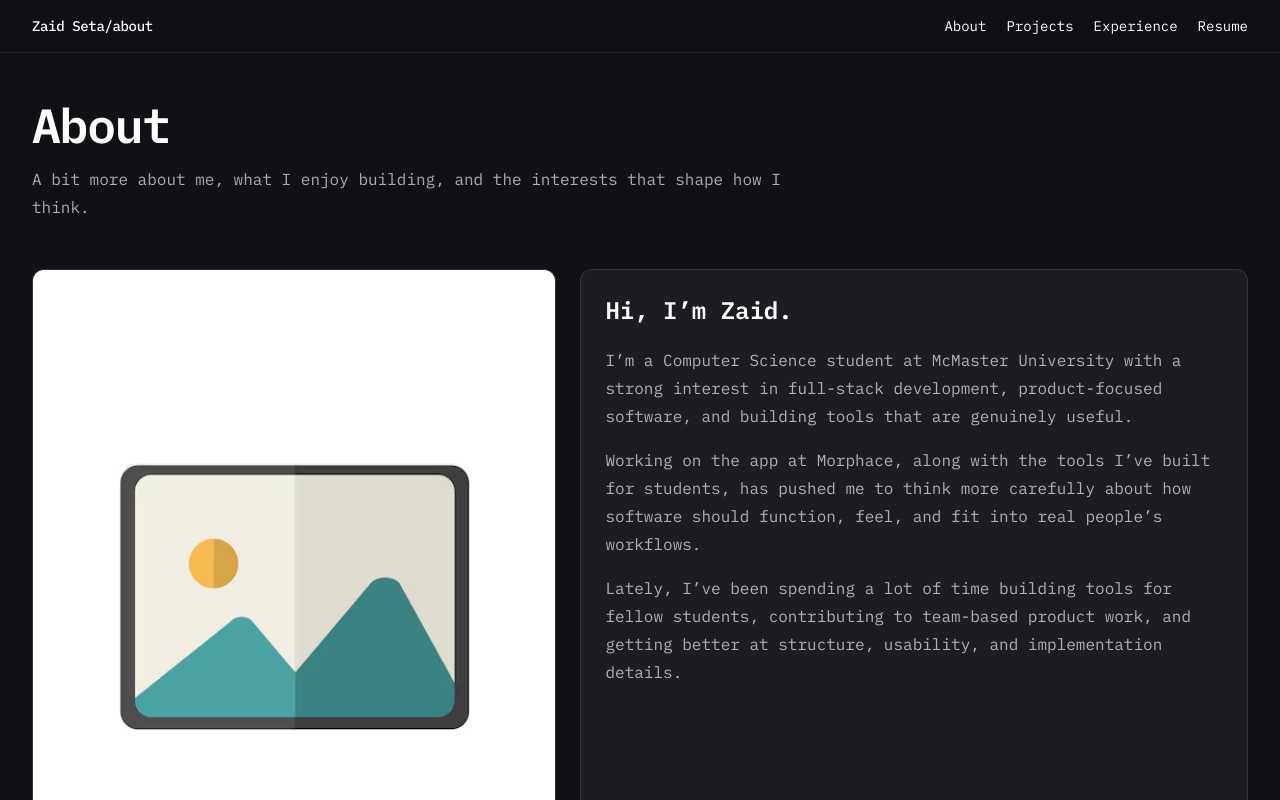
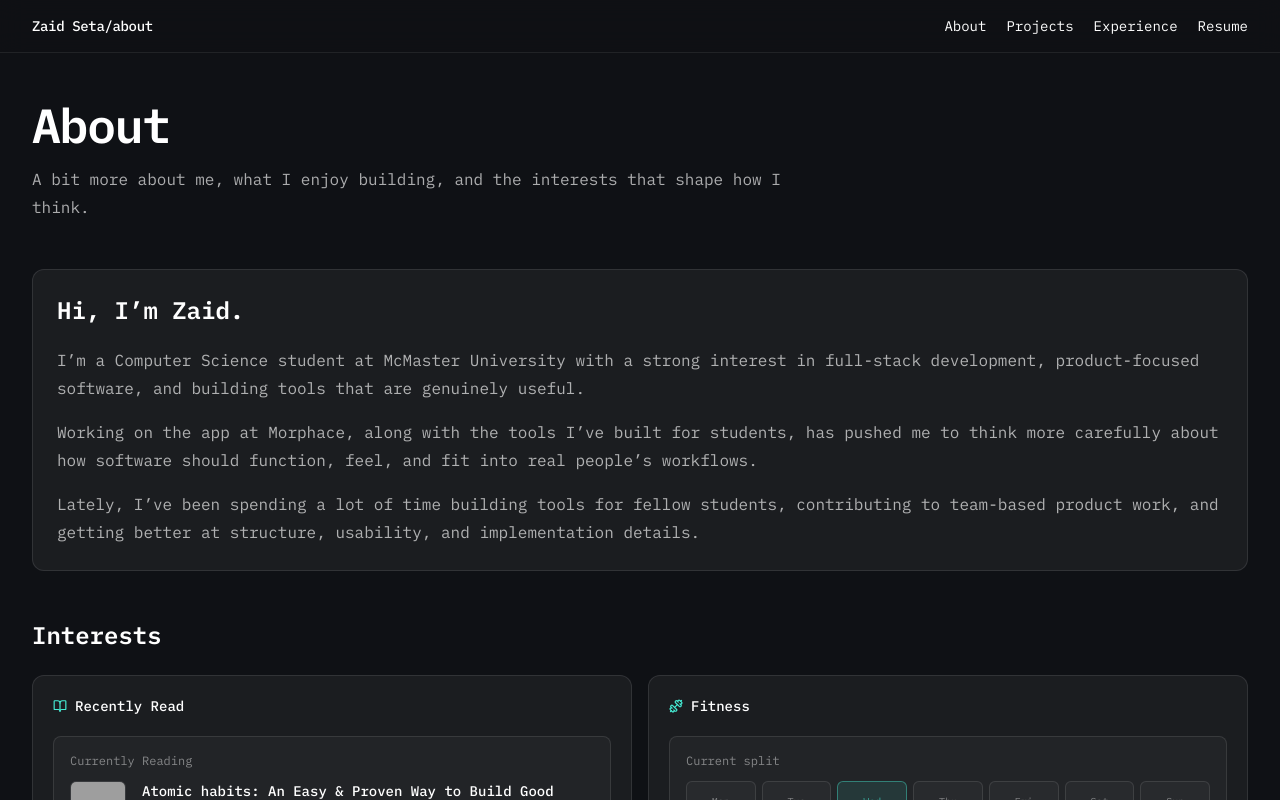
Before and after one commit to ZaidMSeta/portfolio, a React (Vite) app: page /about in a window 1280 px wide. Shown: the top 800 px of the page. Built offline with nearby package versions, Linux system fonts and the light colour scheme; no server answers; grey boxes are pictures that could not be loaded.

Commit message:
remove profile image from about page

```diff
--- a/src/pages/About.tsx
+++ b/src/pages/About.tsx
@@ -17,17 +17,7 @@ export default function About() {
         </p>
       </section>
 
-      <section className="grid grid-cols-1 gap-6 xl:grid-cols-[1.1fr_1.4fr]">
-        <div className="overflow-hidden rounded-xl border border-white/10 bg-white/5">
-          <div className="aspect-[3/2] md:aspect-[4/5] bg-white/5">
-            <img
-              src="/about/profile-placeholder.jpg"
-              alt="Zaid Seta"
-              className="h-full w-full object-cover"
-            />
-          </div>
-        </div>
-
+      <section>
         <div className="rounded-xl border border-white/10 bg-white/5 p-6">
           <div className="space-y-5">
             <h2 className="text-2xl font-semibold text-white">Hi, I’m Zaid.</h2>
```
